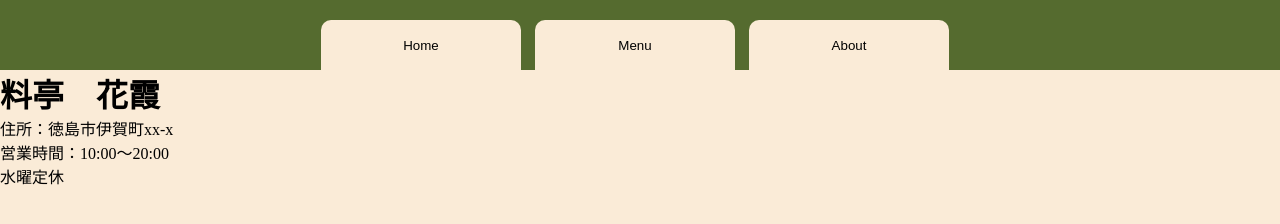
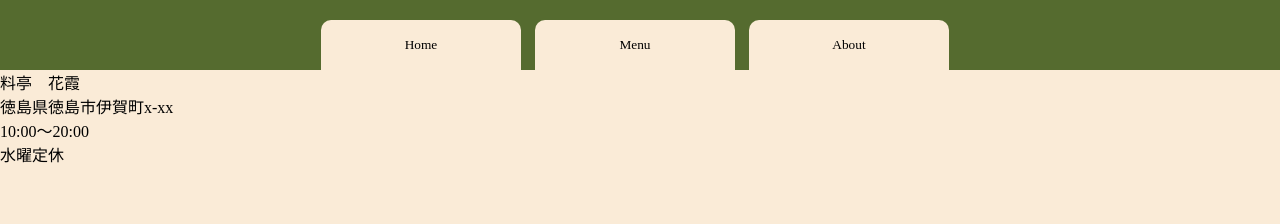
Before and after one commit to taikimen52/top-restaurant-page, a website built with webpack: page src/template.html in a window 1280 px wide. Built offline with nearby package versions, Linux system fonts and the light colour scheme.

Commit message:
Done: Home tab rendering function(home.js) import & export between home.js & index.js.

```diff
--- a/src/home.js
+++ b/src/home.js
@@ -1,9 +1,18 @@
 import Shopinfo from "./shopinfo.js"
 console.log(Shopinfo);
 
+export default homeRendering;
 
-class Home {
-    constructor() {
+// Homeタブのコンテンツ生成、店舗情報はshopinfo.jsから取得する
 
+const content = document.querySelector("#content");
+
+function homeRendering() {
+    for(let k of Object.keys(Shopinfo)) {
+        const el = document.createElement("p");
+        el.setAttribute("class", "info");
+        el.setAttribute("id", `${k}`)
+        el.innerText = Shopinfo[k];
+        content.appendChild(el);
     }
 }
--- a/src/index.js
+++ b/src/index.js
@@ -1,3 +1,7 @@
 import "./styles.css";
 
+import homeRendering from "./home.js" ;
+
 console.log("This is a test.")
+
+homeRendering();
--- a/src/styles.css
+++ b/src/styles.css
@@ -4,6 +4,7 @@
     margin: 0;
     padding: 0;
     box-sizing: border-box;
+    font-family: "Noto Serif JP", serif;
 }
 
 body {
--- a/src/template.html
+++ b/src/template.html
@@ -4,6 +4,9 @@
     <meta charset="UTF-8">
     <meta name="viewport" content="width=device-width, initial-scale=1.0">
     <title>Document</title>
+    <link rel="preconnect" href="https://fonts.googleapis.com">
+    <link rel="preconnect" href="https://fonts.gstatic.com" crossorigin>
+    <link href="https://fonts.googleapis.com/css2?family=Noto+Serif+JP:wght@200..900&family=Roboto:ital,wght@0,100..900;1,100..900&display=swap" rel="stylesheet">
 </head>
 <body>
     <header>
@@ -13,15 +16,7 @@
             <button>About</button>
         </nav>
     </header>
-    <div id="content">
-            <h1 class="shopname">料亭　花霞</h1>
-            <div class="location">
-                <p>住所：徳島市伊賀町xx-x</p>
-                <p>営業時間：10:00〜20:00</p>
-                <p>水曜定休</p>
-            </div>
-
-        </div>
+    <div id="content"></div>
 
 </body>
 </html>
```
Also changed, not shown: README.md.
